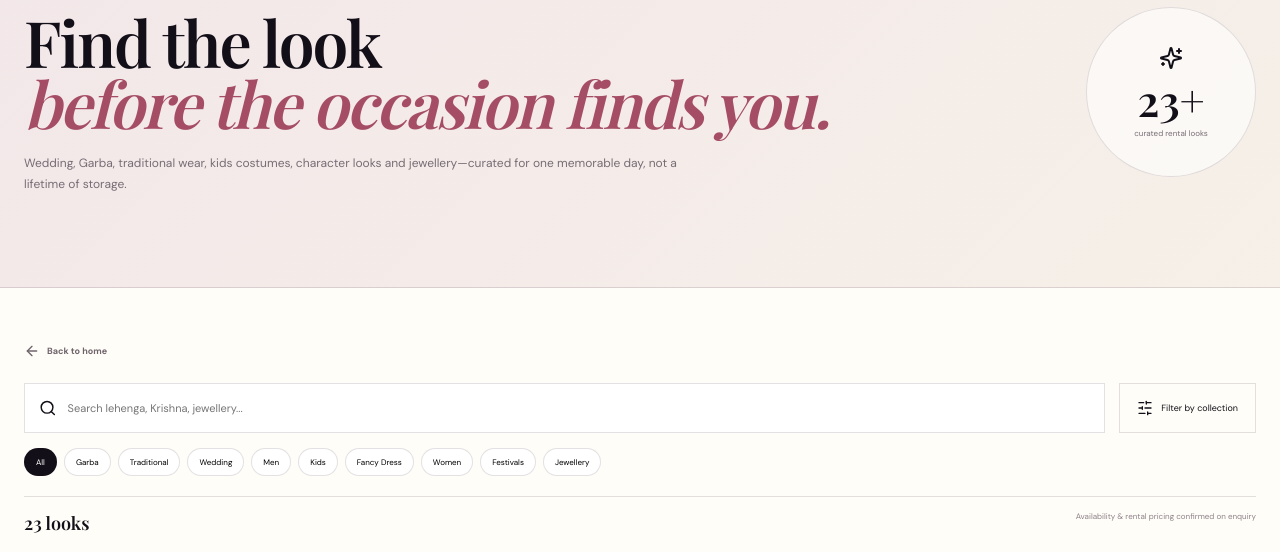
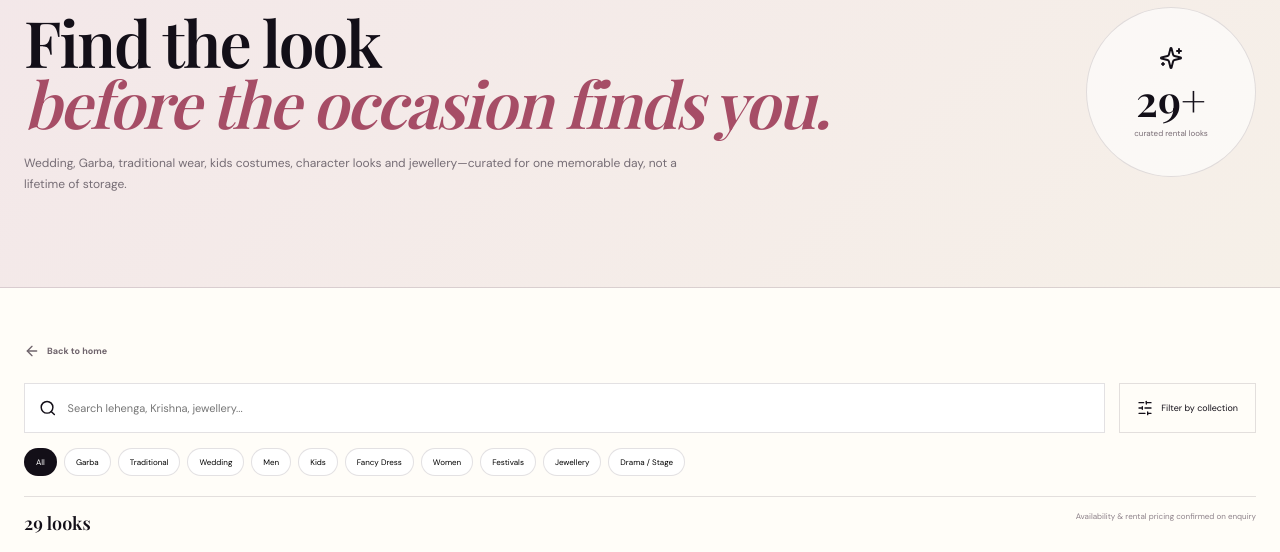
Before and after one commit to satitech-admin/manish-beauty-renta-clothig-store, a Next.js app: page /costumes in a window 1280 px wide. Shown: the part 184-736 px from the top of the page. Built offline with nearby package versions, Linux system fonts and the light colour scheme; grey boxes are pictures that could not be loaded; a web font is replaced by a local one.

Commit message:
Expand rental catalogue for functions and jewellery

```diff
--- a/src/data.js
+++ b/src/data.js
@@ -9,7 +9,8 @@ export const categories = [
   {name:"Garba", sub:"Chaniya Choli & More", icon:"💃", tone:"yellow"},
   {name:"Wedding", sub:"Bridal & Groom", icon:"💍", tone:"coral"},
   {name:"Traditional", sub:"Lugda & Ethnic Wear", icon:"🪷", tone:"mint"},
-  {name:"Accessories", sub:"Dupattas & Props", icon:"👜", tone:"lav"}
+  {name:"Accessories", sub:"Dupattas & Props", icon:"👜", tone:"lav"},
+  {name:"Drama / Stage", sub:"Characters & Theatre", icon:"🎬", tone:"purple"}
 ];
 
 export const products = [
@@ -35,7 +36,13 @@ export const products = [
   {name:"Traditional Dance Costume", category:"Festivals", age:"Teens & Adults", image:px(34484952), tone:"purple", slug:"traditional-dance-costume", tag:"Performance"},
   {name:"Bridal Jewellery Look", category:"Jewellery", age:"Adults", image:px(10954266), tone:"gold", slug:"bridal-jewellery-look", tag:"Jewellery"},
   {name:"Statement Jewellery Set", category:"Jewellery", age:"Adults", image:px(14704594), tone:"purple", slug:"statement-jewellery-set", tag:"Jewellery"},
-  {name:"Festive Jewellery Styling", category:"Jewellery", age:"Adults", image:px(30484079), tone:"coral", slug:"festive-jewellery-styling", tag:"Jewellery"}
+  {name:"Festive Jewellery Styling", category:"Jewellery", age:"Adults", image:px(30484079), tone:"coral", slug:"festive-jewellery-styling", tag:"Jewellery"},
+  {name:"Bridal Necklace Set", category:"Jewellery", age:"Adults", image:px(10954266), tone:"gold", slug:"bridal-necklace-set", tag:"Bridal Jewellery"},
+  {name:"Kundan Wedding Set", category:"Jewellery", age:"Adults", image:px(14704594), tone:"purple", slug:"kundan-wedding-set", tag:"Kundan"},
+  {name:"Garba Oxidised Jewellery", category:"Jewellery", age:"Teens & Adults", image:px(30484079), tone:"coral", slug:"garba-oxidised-jewellery", tag:"Garba Jewellery"},
+  {name:"Royal Drama Costume", category:"Drama / Stage", age:"Kids & Adults", image:px(29657805), tone:"purple", slug:"royal-drama-costume", tag:"Stage"},
+  {name:"Mythology Stage Costume", category:"Drama / Stage", age:"Kids", image:px(9370063), tone:"gold", slug:"mythology-stage-costume", tag:"Mythology"},
+  {name:"School Annual Day Look", category:"Drama / Stage", age:"Kids", image:px(33508436), tone:"blue", slug:"school-annual-day-look", tag:"School Function"}
 ];
 
 export const occasions = [
```
